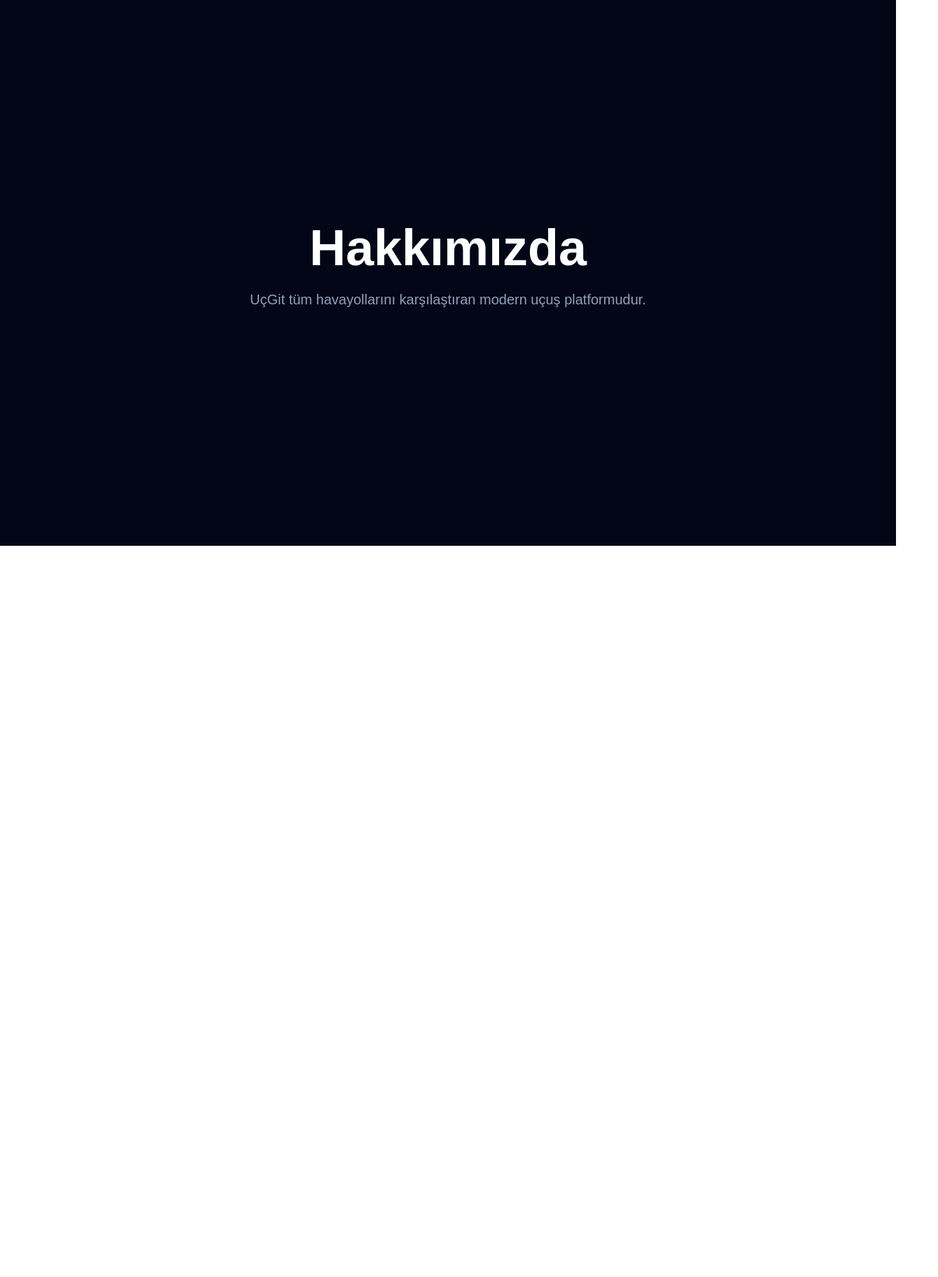
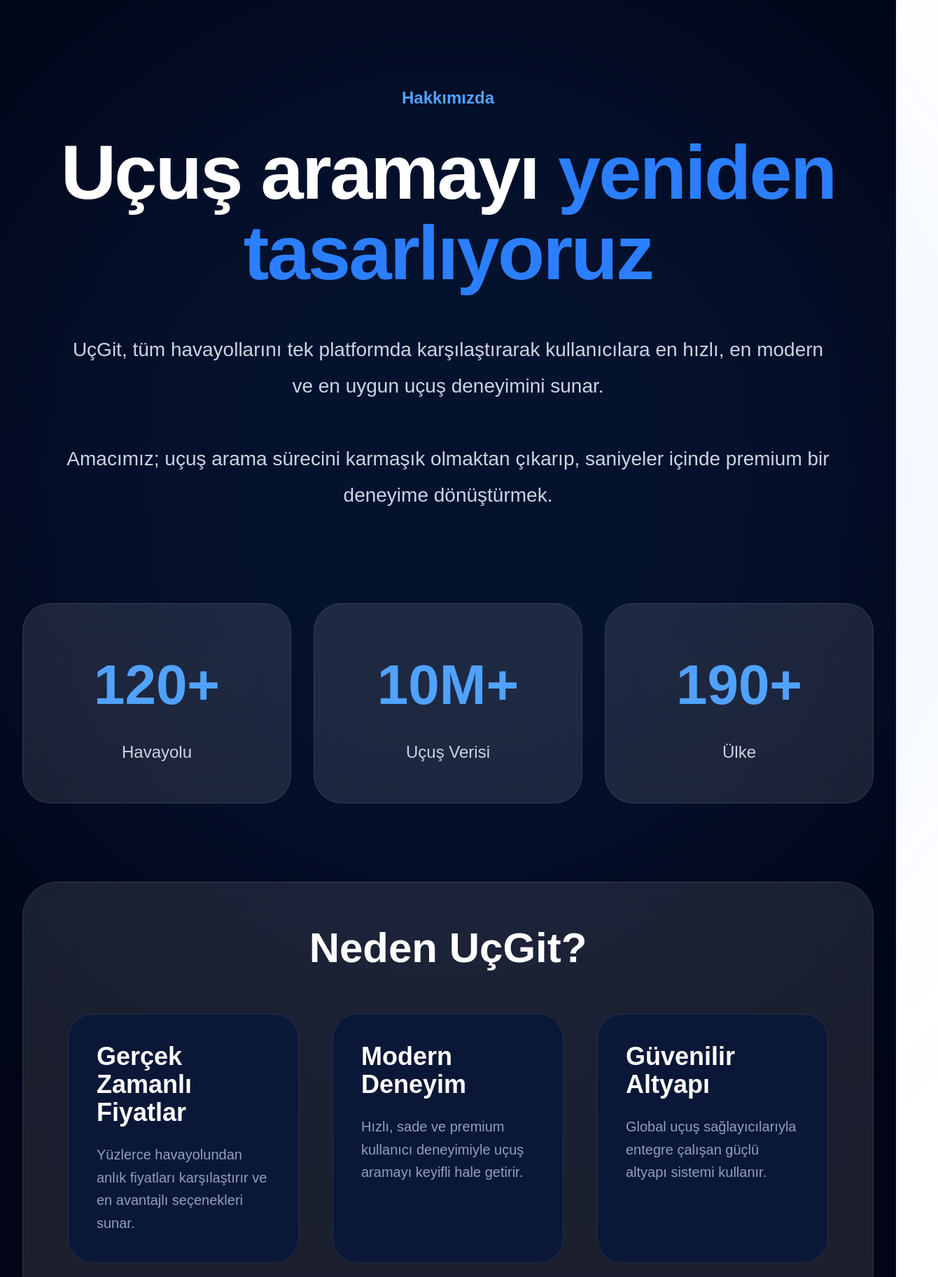
Before and after one commit to melihizzet/flight-platform, a Next.js app: page /about in a window 1280 px wide. Shown: the part 20-1845 px from the top of the page at 70% size, 1340 px wide, since content can reach past the window. Before the commit the page ends 800 px from the top, so only its background shows below. Built offline with nearby package versions, Linux system fonts and the light colour scheme.

Commit message:
premium about page redesign

```diff
--- a/app/about/page.tsx
+++ b/app/about/page.tsx
@@ -1,19 +1,142 @@
 export default function AboutPage() {
 
   return (
-    <main className="min-h-screen bg-[#020617] text-white flex items-center justify-center">
+    <main className="min-h-screen bg-[#020617] text-white overflow-hidden">
 
-      <div className="text-center">
+      {/* BG GLOW */}
+      <div className="absolute top-0 left-1/2 -translate-x-1/2 w-[1400px] h-[1400px] bg-blue-500/10 blur-[180px] rounded-full"></div>
 
-        <h1 className="text-7xl font-black">
+      {/* HERO */}
+      <section className="relative max-w-[1600px] mx-auto px-8 pt-36 pb-32 text-center">
+
+        <p className="text-blue-400 font-semibold text-2xl">
           Hakkımızda
+        </p>
+
+        <h1 className="text-[110px] leading-[115px] font-black mt-8 tracking-tight">
+
+          Uçuş aramayı{" "}
+
+          <span className="text-blue-500">
+            yeniden tasarlıyoruz
+          </span>
+
         </h1>
 
-        <p className="text-slate-400 text-xl mt-6">
-          UçGit tüm havayollarını karşılaştıran modern uçuş platformudur.
+        <p className="text-slate-300 text-[28px] leading-[52px] mt-14 max-w-[1100px] mx-auto font-medium">
+
+          UçGit, tüm havayollarını tek platformda karşılaştırarak
+          kullanıcılara en hızlı, en modern ve en uygun uçuş deneyimini sunar.
+
+          <br /><br />
+
+          Amacımız; uçuş arama sürecini karmaşık olmaktan çıkarıp,
+          saniyeler içinde premium bir deneyime dönüştürmek.
+
         </p>
 
-      </div>
+      </section>
+
+      {/* STATS */}
+      <section className="relative max-w-[1600px] mx-auto px-8 pb-28">
+
+        <div className="grid md:grid-cols-3 gap-8">
+
+          <div className="bg-white/10 border border-white/10 rounded-[40px] p-14 text-center backdrop-blur-2xl">
+
+            <h2 className="text-[80px] font-black text-blue-400">
+              120+
+            </h2>
+
+            <p className="text-slate-300 text-2xl mt-5">
+              Havayolu
+            </p>
+
+          </div>
+
+          <div className="bg-white/10 border border-white/10 rounded-[40px] p-14 text-center backdrop-blur-2xl">
+
+            <h2 className="text-[80px] font-black text-blue-400">
+              10M+
+            </h2>
+
+            <p className="text-slate-300 text-2xl mt-5">
+              Uçuş Verisi
+            </p>
+
+          </div>
+
+          <div className="bg-white/10 border border-white/10 rounded-[40px] p-14 text-center backdrop-blur-2xl">
+
+            <h2 className="text-[80px] font-black text-blue-400">
+              190+
+            </h2>
+
+            <p className="text-slate-300 text-2xl mt-5">
+              Ülke
+            </p>
+
+          </div>
+
+        </div>
+
+      </section>
+
+      {/* WHY US */}
+      <section className="relative max-w-[1600px] mx-auto px-8 pb-36">
+
+        <div className="bg-white/10 border border-white/10 rounded-[50px] p-16 backdrop-blur-2xl">
+
+          <h2 className="text-6xl font-black mb-16 text-center">
+            Neden UçGit?
+          </h2>
+
+          <div className="grid lg:grid-cols-3 gap-12">
+
+            <div className="bg-[#0b1736] border border-white/10 rounded-[35px] p-10">
+
+              <h3 className="text-4xl font-black mb-6">
+                Gerçek Zamanlı Fiyatlar
+              </h3>
+
+              <p className="text-slate-400 text-xl leading-relaxed">
+                Yüzlerce havayolundan anlık fiyatları karşılaştırır
+                ve en avantajlı seçenekleri sunar.
+              </p>
+
+            </div>
+
+            <div className="bg-[#0b1736] border border-white/10 rounded-[35px] p-10">
+
+              <h3 className="text-4xl font-black mb-6">
+                Modern Deneyim
+              </h3>
+
+              <p className="text-slate-400 text-xl leading-relaxed">
+                Hızlı, sade ve premium kullanıcı deneyimiyle
+                uçuş aramayı keyifli hale getirir.
+              </p>
+
+            </div>
+
+            <div className="bg-[#0b1736] border border-white/10 rounded-[35px] p-10">
+
+              <h3 className="text-4xl font-black mb-6">
+                Güvenilir Altyapı
+              </h3>
+
+              <p className="text-slate-400 text-xl leading-relaxed">
+                Global uçuş sağlayıcılarıyla entegre çalışan
+                güçlü altyapı sistemi kullanır.
+              </p>
+
+            </div>
+
+          </div>
+
+        </div>
+
+      </section>
 
     </main>
   );
--- a/app/contact/page.tsx
+++ b/app/contact/page.tsx
@@ -1,19 +1,117 @@
 export default function ContactPage() {
 
   return (
-    <main className="min-h-screen bg-[#020617] text-white flex items-center justify-center">
+    <main className="min-h-screen bg-[#020617] text-white">
 
-      <div className="text-center">
+      {/* HERO */}
+      <section className="max-w-[1400px] mx-auto px-8 pt-24 pb-20 text-center">
 
-        <h1 className="text-7xl font-black">
+        <p className="text-blue-400 font-semibold text-lg">
           İletişim
+        </p>
+
+        <h1 className="text-7xl font-black mt-6">
+          Bizimle iletişime geç
         </h1>
 
-        <p className="text-slate-400 text-xl mt-6">
-          support@ucgit.com
+        <p className="text-slate-400 text-2xl mt-8 max-w-[800px] mx-auto">
+          Sorularınız, önerileriniz veya iş birlikleri için bize ulaşabilirsiniz.
         </p>
 
-      </div>
+      </section>
+
+      {/* CONTENT */}
+      <section className="max-w-[1400px] mx-auto px-8 pb-32">
+
+        <div className="grid lg:grid-cols-2 gap-10">
+
+          {/* LEFT */}
+          <div className="bg-white/10 border border-white/10 rounded-[40px] p-10">
+
+            <h2 className="text-4xl font-black mb-10">
+              İletişim Bilgileri
+            </h2>
+
+            <div className="space-y-8">
+
+              <div>
+
+                <p className="text-slate-400 text-sm">
+                  E-posta
+                </p>
+
+                <h3 className="text-2xl font-bold mt-2">
+                  support@ucgit.com
+                </h3>
+
+              </div>
+
+              <div>
+
+                <p className="text-slate-400 text-sm">
+                  Telefon
+                </p>
+
+                <h3 className="text-2xl font-bold mt-2">
+                  +90 850 000 00 00
+                </h3>
+
+              </div>
+
+              <div>
+
+                <p className="text-slate-400 text-sm">
+                  Adres
+                </p>
+
+                <h3 className="text-2xl font-bold mt-2">
+                  İstanbul, Türkiye
+                </h3>
+
+              </div>
+
+            </div>
+
+          </div>
+
+          {/* RIGHT */}
+          <div className="bg-white/10 border border-white/10 rounded-[40px] p-10">
+
+            <h2 className="text-4xl font-black mb-10">
+              Mesaj Gönder
+            </h2>
+
+            <div className="space-y-5">
+
+              <input
+                type="text"
+                placeholder="Ad Soyad"
+                className="w-full bg-slate-800 border border-white/10 rounded-2xl px-5 py-5 outline-none"
+              />
+
+              <input
+                type="email"
+                placeholder="E-posta"
+                className="w-full bg-slate-800 border border-white/10 rounded-2xl px-5 py-5 outline-none"
+              />
+
+              <textarea
+                placeholder="Mesajınız"
+                rows={6}
+                className="w-full bg-slate-800 border border-white/10 rounded-2xl px-5 py-5 outline-none resize-none"
+              />
+
+              <button className="w-full bg-blue-500 hover:bg-blue-600 transition py-5 rounded-2xl font-black text-xl">
+                Gönder
+              </button>
+
+            </div>
+
+          </div>
+
+        </div>
+
+      </section>
 
     </main>
   );
```
